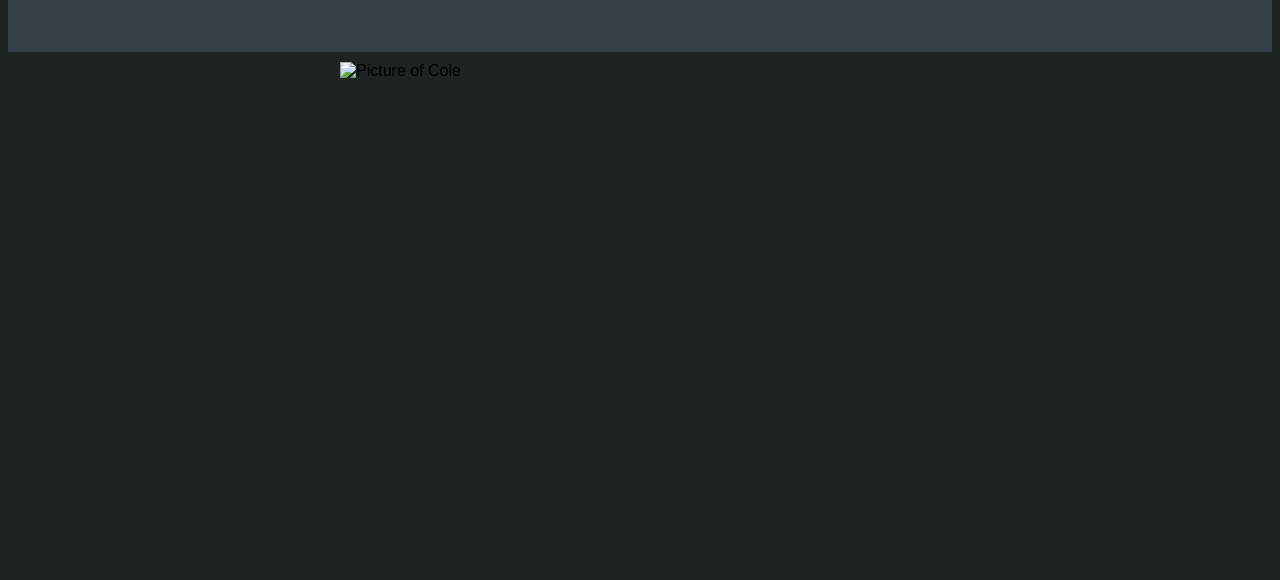
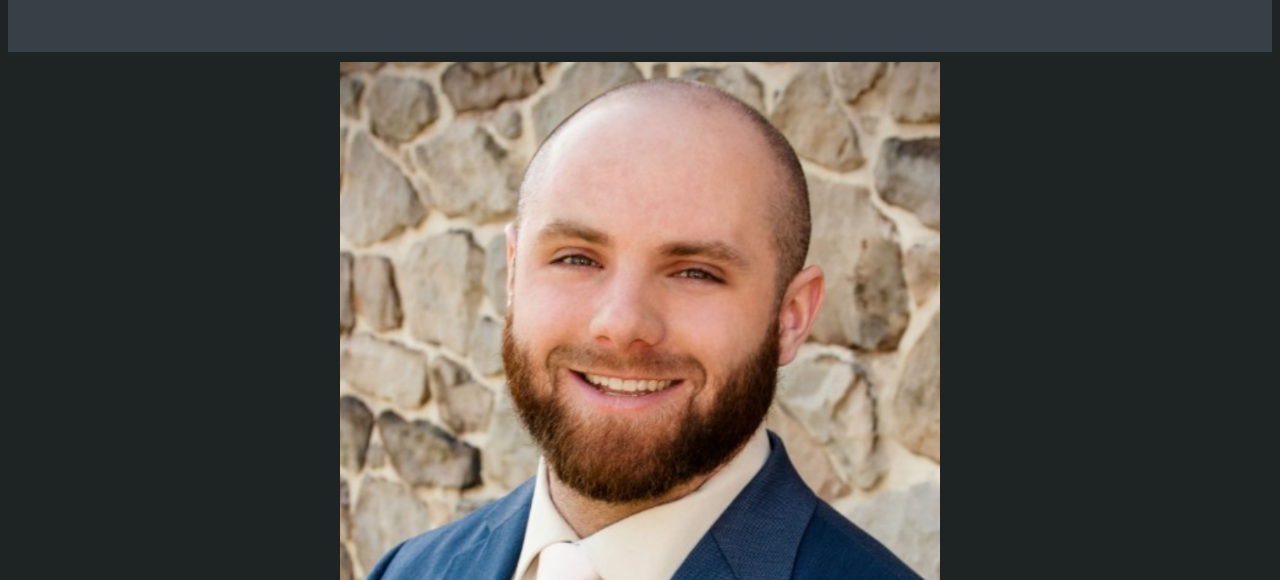
Before and after one commit to Cole-Dreyer/Portfolio-for-Module-5.10, a plain HTML site: page index.html in a window 1280 px wide. Shown: the part 220-800 px from the top of the page. Drawn offline with Linux system fonts and the light colour scheme; files whose address does not match are found by name.

Commit message:
Updated picture to .jpg

```diff
--- a/index.html
+++ b/index.html
@@ -27,7 +27,7 @@
     <main>
       <!--Starting the main continer of the webpage, where the bulk of the visible content will be shown via elements and containers within it. -->
       <img
-        src=C:\Users\theco\Documents\Thinkful\Portfolio\picture.png
+        src=C:\Users\theco\Documents\Thinkful\Portfolio\picture1.jpg
         alt="Picture of Cole"
       />                                                                            <!--Picture of Cole-->
       <hr></hr>                                                                     <!-- Denotes a hard return, creating a nice segemented break in the page to segregate information portions.-->
```
